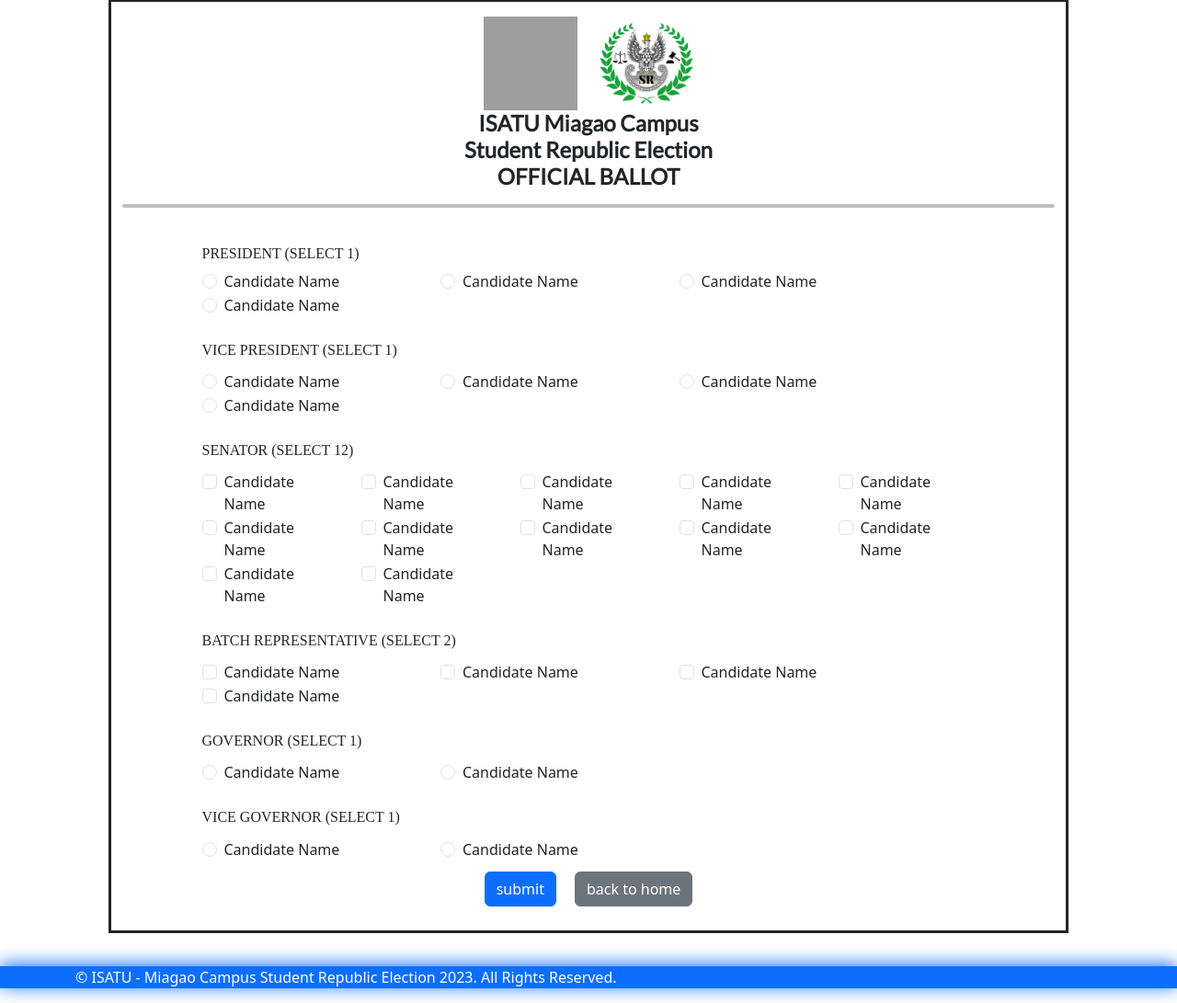
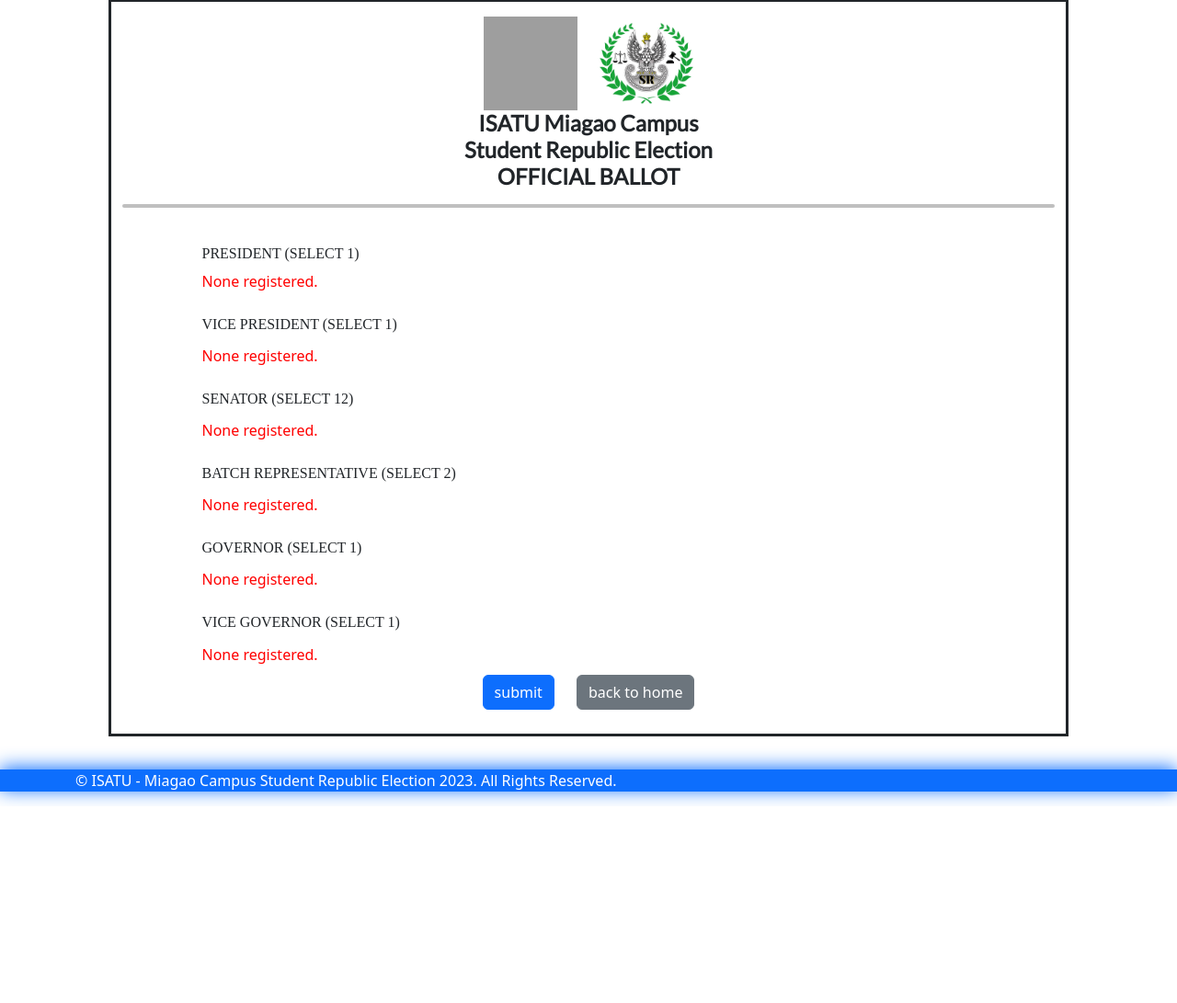
Before and after one commit to rickmagz/voting-system, a PHP site: page /vote.php in a window 1280 px wide. Shown: the part 139-1230 px from the top of the page at 92% size. After the commit the page ends 1014 px from the top, so only its background shows below. Run offline with PHP 8.4, Linux system fonts and the light colour scheme; the visitor is signed in with stand-in values (Sample User, id 1); tables that the repository leaves empty or names only in its code hold one stand-in row (values such as "Sample post"); some libraries are stand-ins or nearby versions; some web fonts are replaced; grey boxes are pictures that could not be loaded.

Commit message:
Dynamic ballot

```diff
--- a/vote.php
+++ b/vote.php
@@ -1,3 +1,10 @@
+<?php
+session_start();
+include 'db.php';
+
+$student_id = $_SESSION['id'];
+
+?>
 <!DOCTYPE html>
 <html lang="en">
 
@@ -47,106 +54,181 @@
                     <div class="col-lg-10 col-xl-10 offset-lg-1 offset-xl-1" id="pres_select" style="text-align: left;">
                         <h6 style="font-family: Muli;text-align: left;">PRESIDENT (SELECT 1)</h6>
                     </div>
+
+                    <?php
+                    //get president candidates
+                    $p = 0;
+                    $pres_list = mysqli_query($cxn, "SELECT * FROM candidates WHERE position='President'");
+                    if (mysqli_num_rows($pres_list) > 0) {
+                        while ($pres = mysqli_fetch_array($pres_list)) {
+                            $pres_id = $pres['student_id'];
+                            $pres_fname = $pres['first_name'];
+                            $pres_lname = $pres['last_name'];
+
+                            $p++;
+
+                    ?>
                             <div class="col-12 col-sm-6 col-md-4 col-lg-3 col-xl-3 offset-lg-1 offset-xl-1">
-                        <div class="form-check"><input class="form-check-input" type="radio" id="pres-1" name="pres"><label class="form-check-label" for="pres-1">Candidate Name</label></div>
+                                <div class="form-check"><input class="form-check-input" type="radio" id="pres" name="pres" value="<?php echo $pres_id; ?>"><label class="form-check-label" for="pres-1"><?php echo $pres_fname; ?> <?php echo $pres_lname; ?></label></div>
                             </div>
-                    <div class="col-12 col-sm-6 col-md-4 col-lg-3 col-xl-3 offset-lg-0">
-                        <div class="form-check"><input class="form-check-input" type="radio" id="pres" name="pres"><label class="form-check-label" for="formCheck-2">Candidate Name<br></label></div>
-                    </div>
-                    <div class="col-12 col-sm-6 col-md-4 col-lg-3 col-xl-3 offset-lg-0">
-                        <div class="form-check"><input class="form-check-input" type="radio" id="pres" name="pres"><label class="form-check-label" for="formCheck-3">Candidate Name</label></div>
-                    </div>
-                    <div class="col-12 col-sm-6 col-md-4 col-lg-3 col-xl-3 offset-lg-1 offset-xl-1">
-                        <div class="form-check"><input class="form-check-input" type="radio" id="pres" name="pres"><label class="form-check-label" for="formCheck-4">Candidate Name</label></div>
-                    </div>
+
+                    <?php
+                        }
+                    } else {
+                        echo '<div class="col-sm-6 col-md-4 col-lg-3 col-xl-3 offset-lg-1 offset-xl-1" style="color: red;">None registered.</div>';
+                    }
+                    ?>
+
                     <div class="col-lg-10 col-xl-10 offset-lg-1 offset-xl-1" id="vicepres_select">
                         <h6 style="font-family: Muli;text-align: left;padding-top: 25px;padding-bottom: 5px;">VICE PRESIDENT (SELECT 1)</h6>
                     </div>
+
+                    <?php
+                    //get vice pres candidates
+                    $vp = 0;
+                    $vp_list = mysqli_query($cxn, "SELECT * FROM candidates WHERE position='Vice President'");
+                    if (mysqli_num_rows($vp_list) > 0) {
+                        while ($vice = mysqli_fetch_array($vp_list)) {
+                            $vp_id = $vice['student_id'];
+                            $vp_fname = $vice['first_name'];
+                            $vp_lname = $vice['last_name'];
+
+                            $vp++;
+                    ?>
                             <div class="col-sm-6 col-md-4 col-lg-3 col-xl-3 offset-lg-1 offset-xl-1">
-                        <div class="form-check"><input class="form-check-input" type="radio" id="vice" name="vicepres"><label class="form-check-label" for="formCheck-5">Candidate Name</label></div>
+                                <div class="form-check"><input class="form-check-input" type="radio" id="vice" name="vicepres" value="<?php echo $vp_id; ?>"><label class="form-check-label" for="formCheck-5"><?php echo $vp_fname; ?> <?php echo $vp_lname; ?></label></div>
                             </div>
-                    <div class="col-sm-6 col-md-4 col-lg-3 col-xl-3 offset-lg-0">
-                        <div class="form-check"><input class="form-check-input" type="radio" id="vice" name="vicepres"><label class="form-check-label" for="formCheck-6">Candidate Name<br></label></div>
-                    </div>
-                    <div class="col-sm-6 col-md-4 col-lg-3 col-xl-3 offset-lg-0">
-                        <div class="form-check"><input class="form-check-input" type="radio" id="vice" name="vicepres"><label class="form-check-label" for="formCheck-7">Candidate Name</label></div>
-                    </div>
-                    <div class="col-sm-6 col-md-4 col-lg-3 col-xl-3 offset-lg-1 offset-xl-1">
-                        <div class="form-check"><input class="form-check-input" type="radio" id="vice" name="vicepres"><label class="form-check-label" for="formCheck-8">Candidate Name</label></div>
-                    </div>
+                    <?php
+                        }
+                    } else {
+                        echo '<div class="col-sm-6 col-md-4 col-lg-3 col-xl-3 offset-lg-1 offset-xl-1" style="color: red;">None registered.</div>';
+                    }
+                    ?>
+
                     <div class="col-lg-10 col-xl-10 offset-lg-1 offset-xl-1" id="senator_select">
                         <h6 style="font-family: Muli;text-align: left;padding-top: 25px;padding-bottom: 5px;">SENATOR (SELECT 12)</h6>
                     </div>
+
+                    <?php
+                    //get senator candidates
+                    $sen = 0;
+                    $sen_list = mysqli_query($cxn, "SELECT * FROM candidates WHERE position='Senator'");
+                    if (mysqli_num_rows($sen_list) > 0) {
+                        while ($s = mysqli_fetch_array($sen_list)) {
+                            $sen_id = $s['student_id'];
+                            $sen_fname = $s['first_name'];
+                            $sen_lname = $s['last_name'];
+
+                            $sen++;
+
+                    ?>
+
                             <div class="col-sm-6 col-md-4 col-lg-3 col-xl-2 offset-lg-1 offset-xl-1">
-                        <div class="form-check"><input class="form-check-input" type="checkbox" id="sen" name="sen"><label class="form-check-label" for="formCheck-9">Candidate Name<br></label></div>
+                                <div class="form-check"><input class="form-check-input" type="checkbox" id="sen" name="sen[]" value="<?php echo $sen_id; ?>"><label class="form-check-label" for="formCheck-9"><?php echo $sen_fname; ?> <?php echo $sen_lname; ?><br></label></div>
                             </div>
-                    <div class="col-sm-6 col-md-4 col-lg-3 col-xl-2 offset-lg-0">
-                        <div class="form-check"><input class="form-check-input" type="checkbox" id="sen" name="sen"><label class="form-check-label" for="formCheck-10">Candidate Name</label></div>
-                    </div>
-                    <div class="col-sm-6 col-md-4 col-lg-3 col-xl-2 offset-lg-0">
-                        <div class="form-check"><input class="form-check-input" type="checkbox" id="sen" name="sen"><label class="form-check-label" for="formCheck-11">Candidate Name</label></div>
-                    </div>
-                    <div class="col-sm-6 col-md-4 col-lg-3 col-xl-2 offset-lg-1 offset-xl-0">
-                        <div class="form-check"><input class="form-check-input" type="checkbox" id="sen" name="sen"><label class="form-check-label" for="formCheck-12">Candidate Name</label></div>
-                    </div>
-                    <div class="col-sm-6 col-md-4 col-lg-3 col-xl-2 offset-lg-0 offset-xl-0">
-                        <div class="form-check"><input class="form-check-input" type="checkbox" id="sen-5" name="sen"><label class="form-check-label" for="sen-5">Candidate Name<br></label></div>
-                    </div>
-                    <div class="col-sm-6 col-md-4 col-lg-3 col-xl-2 offset-lg-0 offset-xl-1">
-                        <div class="form-check"><input class="form-check-input" type="checkbox" id="sen-6" name="sen"><label class="form-check-label" for="sen-6">Candidate Name</label></div>
-                    </div>
-                    <div class="col-sm-6 col-md-4 col-lg-3 col-xl-2 offset-lg-1 offset-xl-0">
-                        <div class="form-check"><input class="form-check-input" type="checkbox" id="sen-7" name="sen"><label class="form-check-label" for="sen-7">Candidate Name</label></div>
-                    </div>
-                    <div class="col-sm-6 col-md-4 col-lg-3 col-xl-2 offset-lg-0">
-                        <div class="form-check"><input class="form-check-input" type="checkbox" id="sen-8" name="sen"><label class="form-check-label" for="sen-8">Candidate Name</label></div>
-                    </div>
-                    <div class="col-sm-6 col-md-4 col-lg-3 col-xl-2 offset-lg-0 offset-xl-0">
-                        <div class="form-check"><input class="form-check-input" type="checkbox" id="sen-1" name="sen"><label class="form-check-label" for="sen-1">Candidate Name<br></label></div>
-                    </div>
-                    <div class="col-sm-6 col-md-4 col-lg-3 col-xl-2 offset-lg-1 offset-xl-0">
-                        <div class="form-check"><input class="form-check-input" type="checkbox" id="sen-2" name="sen"><label class="form-check-label" for="sen-2">Candidate Name</label></div>
-                    </div>
-                    <div class="col-sm-6 col-md-4 col-lg-3 col-xl-2 offset-lg-0 offset-xl-1">
-                        <div class="form-check"><input class="form-check-input" type="checkbox" id="sen-3" name="sen"><label class="form-check-label" for="sen-3">Candidate Name</label></div>
-                    </div>
-                    <div class="col-sm-6 col-md-4 col-lg-3 col-xl-2 offset-lg-0">
-                        <div class="form-check"><input class="form-check-input" type="checkbox" id="sen-4" name="sen"><label class="form-check-label" for="sen-4">Candidate Name</label></div>
-                    </div>
+
+                    <?php
+                        }
+                    } else {
+                        echo '<div class="col-sm-6 col-md-4 col-lg-3 col-xl-3 offset-lg-1 offset-xl-1" style="color: red;">None registered.</div>';
+                    }
+                    ?>
+
                     <div class="col-lg-10 col-xl-10 offset-lg-1 offset-xl-1" id="batchrep_select">
                         <h6 style="font-family: Muli;text-align: left;padding-top: 25px;padding-bottom: 5px;">BATCH REPRESENTATIVE (SELECT 2)</h6>
                     </div>
+
+                    <?php
+                    //get batch rep candidates
+                    $b = 0;
+                    $br_list = mysqli_query($cxn, "SELECT * FROM candidates WHERE position='Batch Representative'");
+                    if (mysqli_num_rows($br_list) > 0) {
+                        while ($br = mysqli_fetch_array($br_list)) {
+                            $br_id = $br['student_id'];
+                            $br_fname = $br['first_name'];
+                            $br_lname = $br['last_name'];
+
+                            $b++;
+                    ?>
+
                             <div class="col-sm-6 col-md-4 col-lg-3 col-xl-3 offset-lg-1 offset-xl-1">
-                        <div class="form-check"><input class="form-check-input" type="checkbox" id="batchrep" name="batchrep"><label class="form-check-label" for="sen-9">Candidate Name<br></label></div>
+                                <div class="form-check"><input class="form-check-input" type="checkbox" id="batchrep" name="batchrep" value="<?php echo $br_id; ?>"><label class="form-check-label" for="sen-9"><?php echo $br_fname; ?> <?php echo $br_lname; ?> </label></div>
                             </div>
-                    <div class="col-sm-6 col-md-4 col-lg-3 col-xl-3 offset-lg-0">
-                        <div class="form-check"><input class="form-check-input" type="checkbox" id="batchrep" name="batchrep"><label class="form-check-label" for="sen-10">Candidate Name</label></div>
-                    </div>
-                    <div class="col-sm-6 col-md-4 col-lg-3 col-xl-3 offset-lg-0">
-                        <div class="form-check"><input class="form-check-input" type="checkbox" id="batchrep" name="batchrep"><label class="form-check-label" for="sen-11">Candidate Name</label></div>
-                    </div>
-                    <div class="col-sm-6 col-md-4 col-lg-3 col-xl-3 offset-lg-1 offset-xl-1">
-                        <div class="form-check"><input class="form-check-input" type="checkbox" id="batchrep" name="batchrep"><label class="form-check-label" for="sen-12">Candidate Name</label></div>
-                    </div>
+
+                    <?php
+
+                        }
+                    } else {
+                        echo '<div class="col-sm-6 col-md-4 col-lg-3 col-xl-3 offset-lg-1 offset-xl-1" style="color: red;">None registered.</div>';
+                    }
+                    ?>
+
                     <div class="col-lg-10 col-xl-10 offset-lg-1 offset-xl-1" id="gov_select">
                         <h6 style="font-family: Muli;text-align: left;padding-top: 25px;padding-bottom: 5px;">GOVERNOR (SELECT 1)</h6>
                     </div>
+
+                    <?php
+                    //get governor candidates
+                    $gov = 0;
+                    $gov_list = mysqli_query($cxn, "SELECT * FROM candidates WHERE position='Governor'");
+                    if (mysqli_num_rows($gov_list) > 0) {
+                        while ($g = mysqli_fetch_array($gov_list)) {
+                            $gov_id = $g['student_id'];
+                            $gov_fname = $g['first_name'];
+                            $gov_lname = $g['last_name'];
+
+                            $gov++;
+
+                    ?>
+
                             <div class="col-12 col-sm-6 col-md-4 col-lg-3 col-xl-3 offset-lg-1 offset-xl-1">
-                        <div class="form-check"><input class="form-check-input" type="radio" id="gov" name="gov"><label class="form-check-label" for="formCheck-1">Candidate Name</label></div>
+                                <div class="form-check"><input class="form-check-input" type="radio" id="gov" name="gov" value="<?php echo $gov_id; ?>"><label class="form-check-label" for="formCheck-1"><?php echo $gov_fname; ?> <?php echo $gov_lname; ?></label></div>
                             </div>
-                    <div class="col-12 col-sm-6 col-md-4 col-lg-3 col-xl-3 offset-lg-1 offset-xl-0">
-                        <div class="form-check"><input class="form-check-input" type="radio" id="gov" name="gov"><label class="form-check-label" for="gov-1">Candidate Name</label></div>
-                    </div>
+
+                    <?php
+
+                        }
+                    } else {
+                        echo '<div class="col-sm-6 col-md-4 col-lg-3 col-xl-3 offset-lg-1 offset-xl-1" style="color: red;">None registered.</div>';
+                    }
+                    ?>
+
                     <div class="col-lg-10 col-xl-10 offset-lg-1 offset-xl-1" id="vicegov_select">
                         <h6 style="font-family: Muli;text-align: left;padding-top: 25px;padding-bottom: 5px;">VICE GOVERNOR (SELECT 1)</h6>
                     </div>
+
+                    <?php
+                    //get vice gov candidates
+                    $vg = 0;
+                    $vg_list = mysqli_query($cxn, "SELECT * FROM candidates WHERE position='Vice Governor'");
+                    if (mysqli_num_rows($vg_list) > 0) {
+                        while ($v = mysqli_fetch_array($vg_list)) {
+                            $vg_id = $v['student_id'];
+                            $vg_fname = $v['first_name'];
+                            $vg_lname = $v['last_name'];
+
+                            $vg++;
+
+                    ?>
+
                             <div class="col-12 col-sm-6 col-md-4 col-lg-3 col-xl-3 offset-lg-1 offset-xl-1">
-                        <div class="form-check"><input class="form-check-input" type="radio" id="vicegov" name="vicegov"><label class="form-check-label" for="gov-1">Candidate Name</label></div>
+                                <div class="form-check"><input class="form-check-input" type="radio" id="vicegov" name="vicegov" value="<?php echo $vg_id; ?>"><label class="form-check-label" for="gov-1"><?php echo $vg_fname; ?> <?php echo $vg_lname; ?></label></div>
                             </div>
-                    <div class="col-12 col-sm-6 col-md-4 col-lg-3 col-xl-3 offset-lg-1 offset-xl-0">
-                        <div class="form-check"><input class="form-check-input" type="radio" id="vicegov" name="vicegov"><label class="form-check-label" for="gov-2">Candidate Name</label></div>
+
+                    <?php
+
+
+                        }
+                    } else {
+                        echo '<div class="col-sm-6 col-md-4 col-lg-3 col-xl-3 offset-lg-1 offset-xl-1" style="color: red;">None registered.</div>';
+                    }
+                    ?>
+
+
+                    <div class="col-lg-10 offset-lg-1" id="form_btn" style="text-align: center;">
+                        <button class="btn btn-primary" id="submit_btn" type="submit" style="margin: 10px;text-align: left;" name="submit" form="vote">submit</button>
+                        <a class="btn btn-secondary" role="button" id="back_btn" style="margin: 10px;" href="dashboard.html">back to home</a>
                     </div>
-                    <div class="col-lg-10 offset-lg-1" id="form_btn" style="text-align: center;"><button class="btn btn-primary" id="submit_btn" type="submit" style="margin: 10px;text-align: left;" name="submit" form="vote">submit</button><a class="btn btn-secondary" role="button" id="back_btn" style="margin: 10px;" href="dashboard.html">back to home</a></div>
                 </div>
             </form>
         </div>
```
Lines whose indentation alone changed are shown as unchanged.
